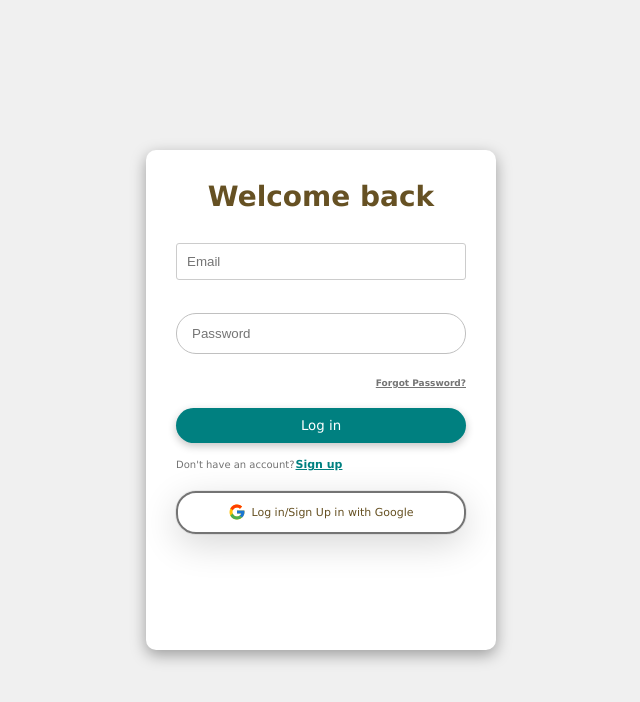
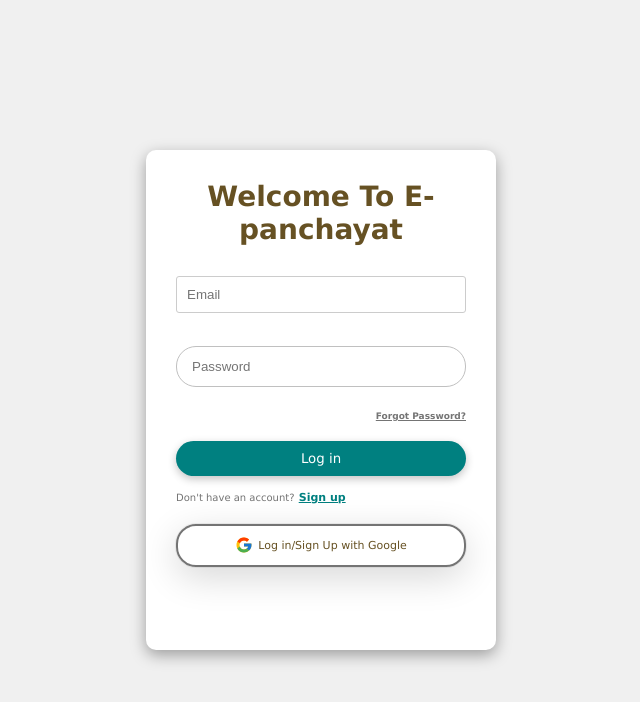
Before and after one commit to srinath9954/epanchayat_frontend, a React (Create React App) app: page /login in a window 1280 px wide. Shown: the top 702 px of the page, without its empty margins (319-959 px from the left). Built offline with nearby package versions, Linux system fonts and the light colour scheme; no server answers.

Commit message:
Update Login.js

```diff
--- a/src/components/Login.js
+++ b/src/components/Login.js
@@ -1,5 +1,4 @@
 import React, { useRef } from 'react';
-import { useAuth } from '../AuthContext';
 import { useNavigate } from 'react-router-dom';
 import { signInWithEmailAndPassword, signInWithPopup, GoogleAuthProvider } from 'firebase/auth';
 import { auth } from '../firebase'; // Import auth from the firebase.js file
@@ -8,7 +7,6 @@ import './Login.css';
 export default function Login() {
   const emailRef = useRef();
   const passwordRef = useRef();
-  const { login } = useAuth();
   const navigate = useNavigate();
 
   const handleSubmit = async (e) => {
@@ -18,6 +16,7 @@ export default function Login() {
       navigate('/');
     } catch (error) {
       console.error('Error logging in with email and password', error);
+      alert('Invalid email or password. Please try again.');
     }
   };
 
@@ -28,13 +27,14 @@ export default function Login() {
       navigate('/');
     } catch (error) {
       console.error('Error logging in with Google', error);
+      alert('Error logging in with Google. Please try again.');
     }
   };
 
   return (
-    <div class="center-wrapper">
+    <div className="center-wrapper">
       <div className="form-container">
-      <p className="title">Welcome back</p>
+        <p className="title">Welcome To E-panchayat</p>
         <form className="form" onSubmit={handleSubmit}>
           <input type="email" className="input" placeholder="Email" ref={emailRef} required />
           <input type="password" className="input" placeholder="Password" ref={passwordRef} required />
@@ -44,11 +44,11 @@ export default function Login() {
           <button className="form-btn" type="submit">Log in</button>
         </form>
         <p className="sign-up-label">
-        Don't have an account?<span className="sign-up-link" onClick={() => navigate('/signup')}>Sign up</span>
+          Don't have an account? <span className="sign-up-link" onClick={() => navigate('/signup')}>Sign up</span>
         </p>
         <div className="buttons-container">
           <div className="google-login-button" onClick={handleGoogleSignIn}>
-          <svg stroke="currentColor" fill="currentColor" stroke-width="0" version="1.1" x="0px" y="0px" className="google-icon" viewBox="0 0 48 48" height="1em" width="1em" xmlns="http://www.w3.org/2000/svg">
+            <svg stroke="currentColor" fill="currentColor" strokeWidth="0" version="1.1" x="0px" y="0px" className="google-icon" viewBox="0 0 48 48" height="1em" width="1em" xmlns="http://www.w3.org/2000/svg">
               <path fill="#FFC107" d="M43.611,20.083H42V20H24v8h11.303c-1.649,4.657-6.08,8-11.303,8c-6.627,0-12-5.373-12-12
                 c0-6.627,5.373-12,12-12c3.059,0,5.842,1.154,7.961,3.039l5.657-5.657C34.046,6.053,29.268,4,24,4C12.955,4,4,12.955,4,24
                 c0,11.045,8.955,20,20,20c11.045,0,20-8.955,20-20C44,22.659,43.862,21.35,43.611,20.083z"></path>
@@ -59,7 +59,7 @@ export default function Login() {
               <path fill="#1976D2" d="M43.611,20.083H42V20H24v8h11.303c-0.792,2.237-2.231,4.166-4.087,5.571
                 c0.001-0.001,0.002-0.001,0.003-0.002l6.19,5.238C36.971,39.205,44,34,44,24C44,22.659,43.862,21.35,43.611,20.083z"></path>
             </svg>
-          <span>Log in/Sign Up in with Google</span>
+            <span>Log in/Sign Up with Google</span>
           </div>
         </div>
       </div>
```
Lines whose indentation alone changed are shown as unchanged.
